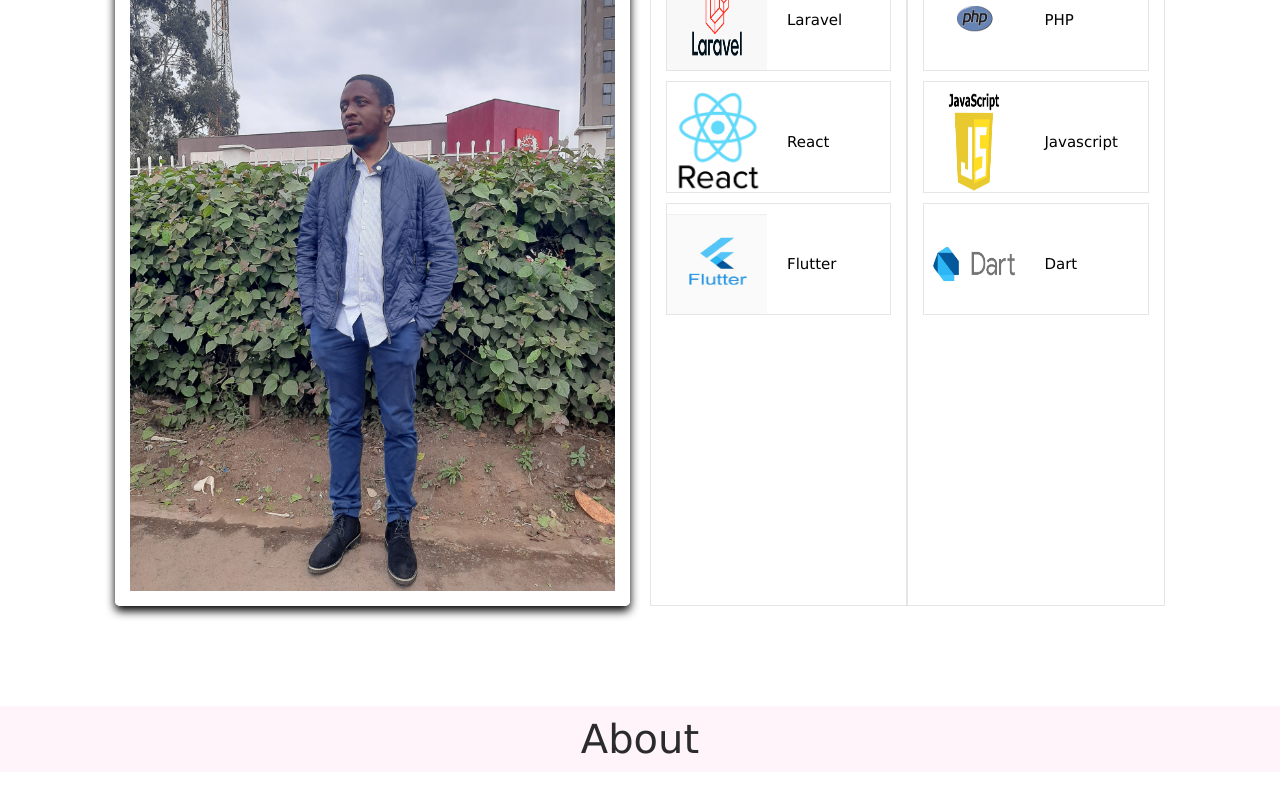
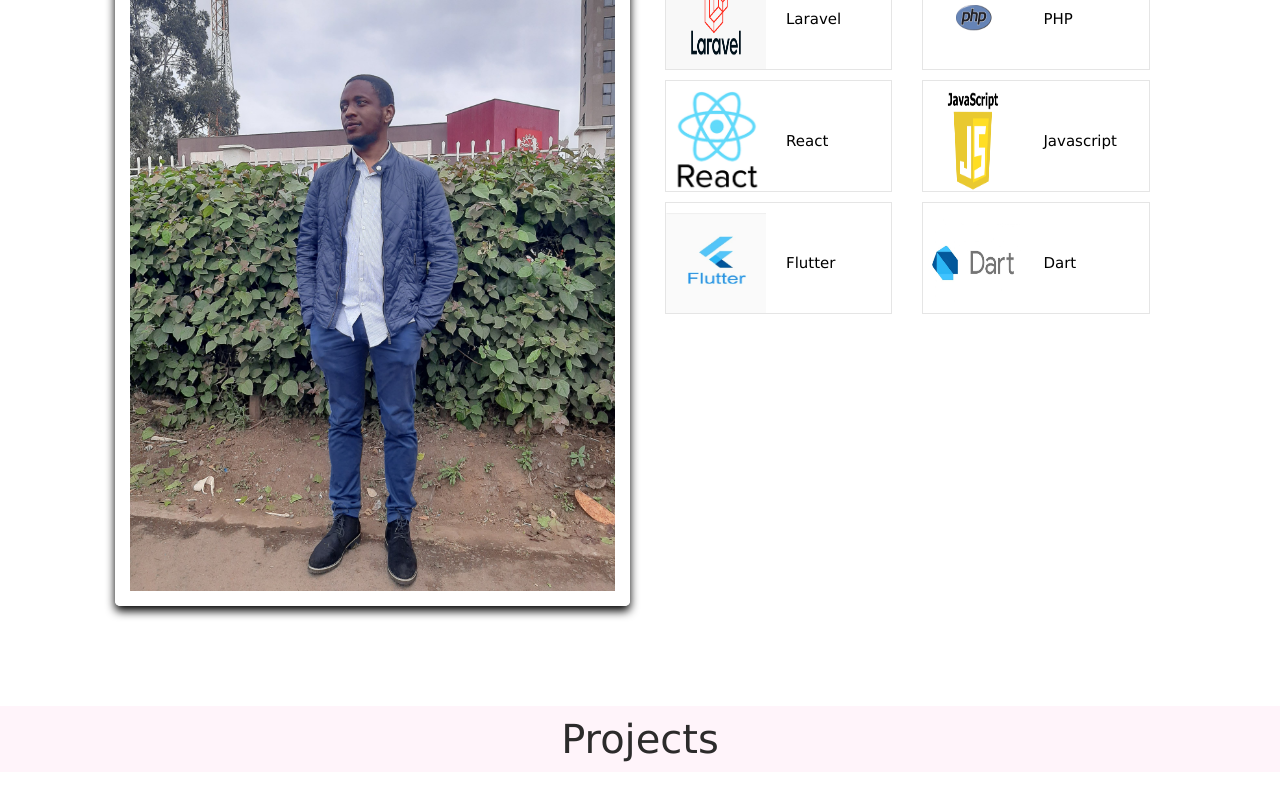
Before and after one commit to George-k-tech/portfolio, a React (Create React App) app: page / in a window 1280 px wide. Shown: the part 644-1444 px from the top of the page. Built offline with nearby package versions, Linux system fonts and the light colour scheme.

Commit message:
small changes

```diff
--- a/src/main.css
+++ b/src/main.css
@@ -372,7 +372,7 @@ section {
 }
 
 .about .row .content .content-left{
-  border: .1rem solid rgba(0, 0, 0, .1);
+ /*  border: .1rem solid rgba(0, 0, 0, .1); */
   padding: 2rem .5rem;
   align-items: center;
   display: block;
@@ -392,7 +392,7 @@ section {
 }
 
 .about .row .content .content-right{
-  border: .1rem solid rgba(0, 0, 0, .1);
+ /*  border: .1rem solid rgba(0, 0, 0, .1); */
   padding: 2rem .5rem;
   align-items: center;
   flex: 1 1 25rem;
--- a/src/pages/Home.js
+++ b/src/pages/Home.js
@@ -106,7 +106,7 @@ const Home = () => {
       </section>
 
       <p className="heading">
-        <span> About</span>
+        <span>Projects</span>
       </p>
 
       <section>
```
